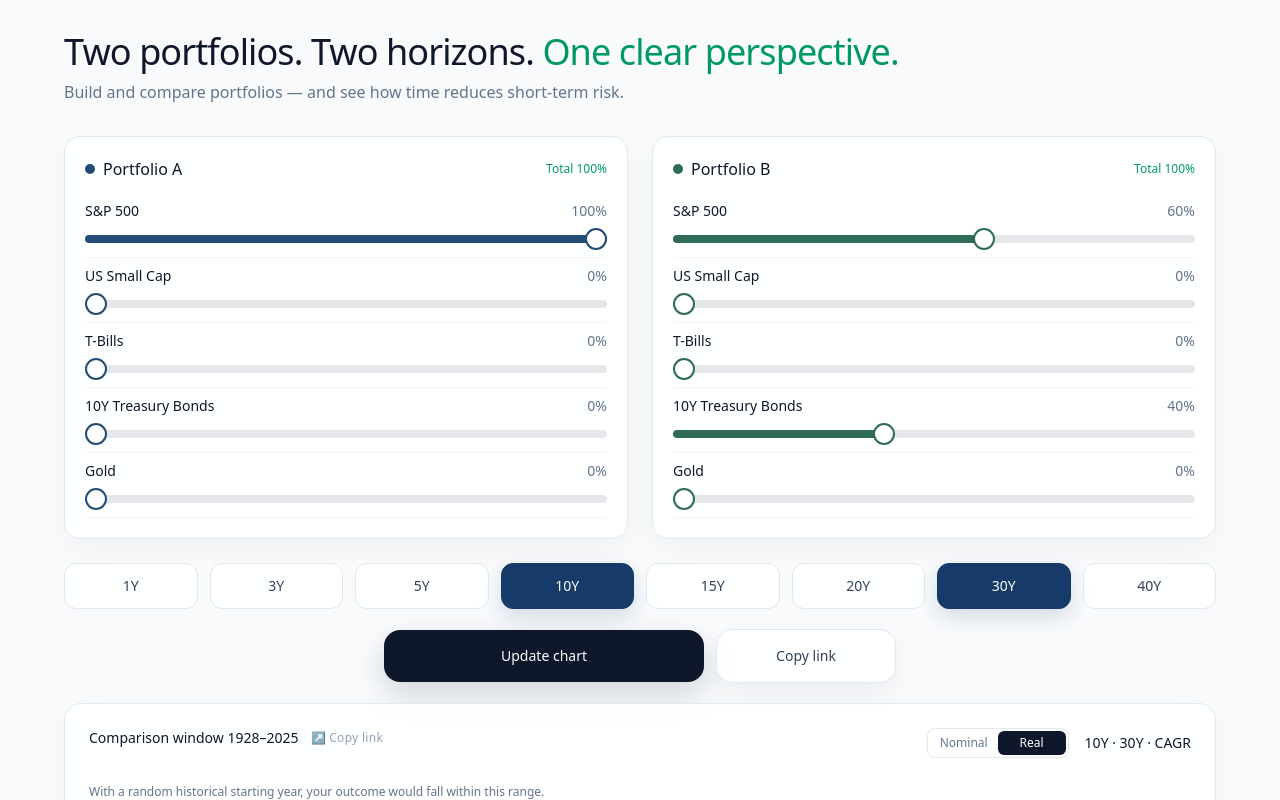
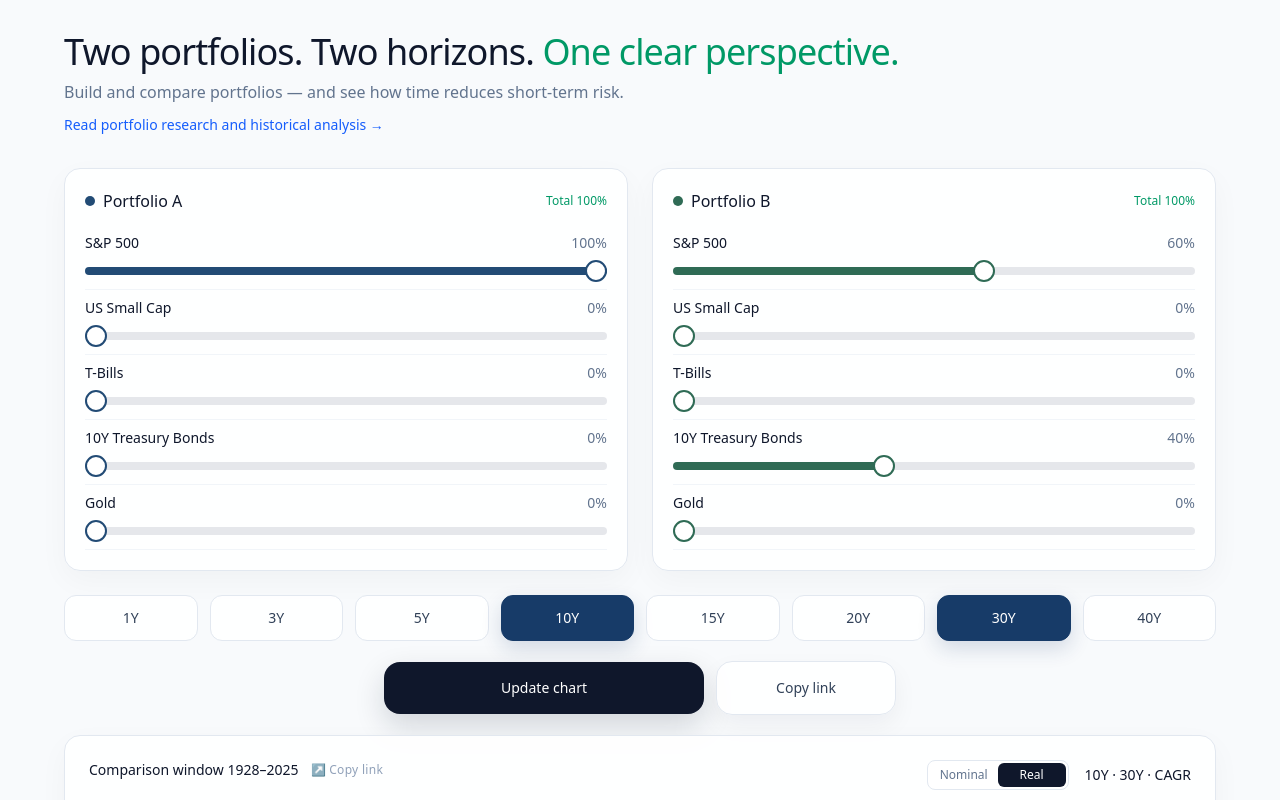
Before and after one commit to horizonworks-lab/portfolio-lab, a React (Vite) app: page / in a window 1280 px wide. Shown: the top 800 px of the page. Built offline with nearby package versions, Linux system fonts and the light colour scheme.

Commit message:
Update App.jsx

```diff
--- a/src/App.jsx
+++ b/src/App.jsx
@@ -582,7 +582,20 @@ export default function App() {
       <style>{`:root{--slider-color:#224b75;} .portfolio-b{--slider-color:#2f6b55;} .clean-slider{appearance:none;height:8px;border-radius:999px;outline:none;} .clean-slider::-webkit-slider-thumb{appearance:none;width:22px;height:22px;border-radius:999px;background:#fff;border:2.5px solid var(--slider-color);cursor:pointer;} .clean-slider::-moz-range-thumb{width:22px;height:22px;border-radius:999px;background:#fff;border:2.5px solid var(--slider-color);cursor:pointer;}`}</style>
       <div className="max-w-6xl mx-auto">
         <h1 className="text-3xl md:text-4xl font-light tracking-tight mb-2">Two portfolios. Two horizons. <span className="text-emerald-600">One clear perspective.</span></h1>
-        <p className="text-slate-500 mb-8">Build and compare portfolios — and see how time reduces short-term risk.</p>
+              <>
+        <p className="text-slate-500 mb-2">
+          Build and compare portfolios — and see how time reduces short-term risk.
+        </p>
+
+        <p className="mb-8">
+          <a
+            href="/analysis.html"
+            className="text-sm text-blue-600 hover:underline"
+          >
+            Read portfolio research and historical analysis →
+          </a>
+        </p>
+      </>
 
         <div className="grid md:grid-cols-2 gap-6 mb-6">
           <div><Card title="Portfolio A" data={draftA} setData={setDraftA} onNormalize={() => setDraftA(normalizePortfolio(draftA))} validationAttempted={validationAttempted} /></div>
```
